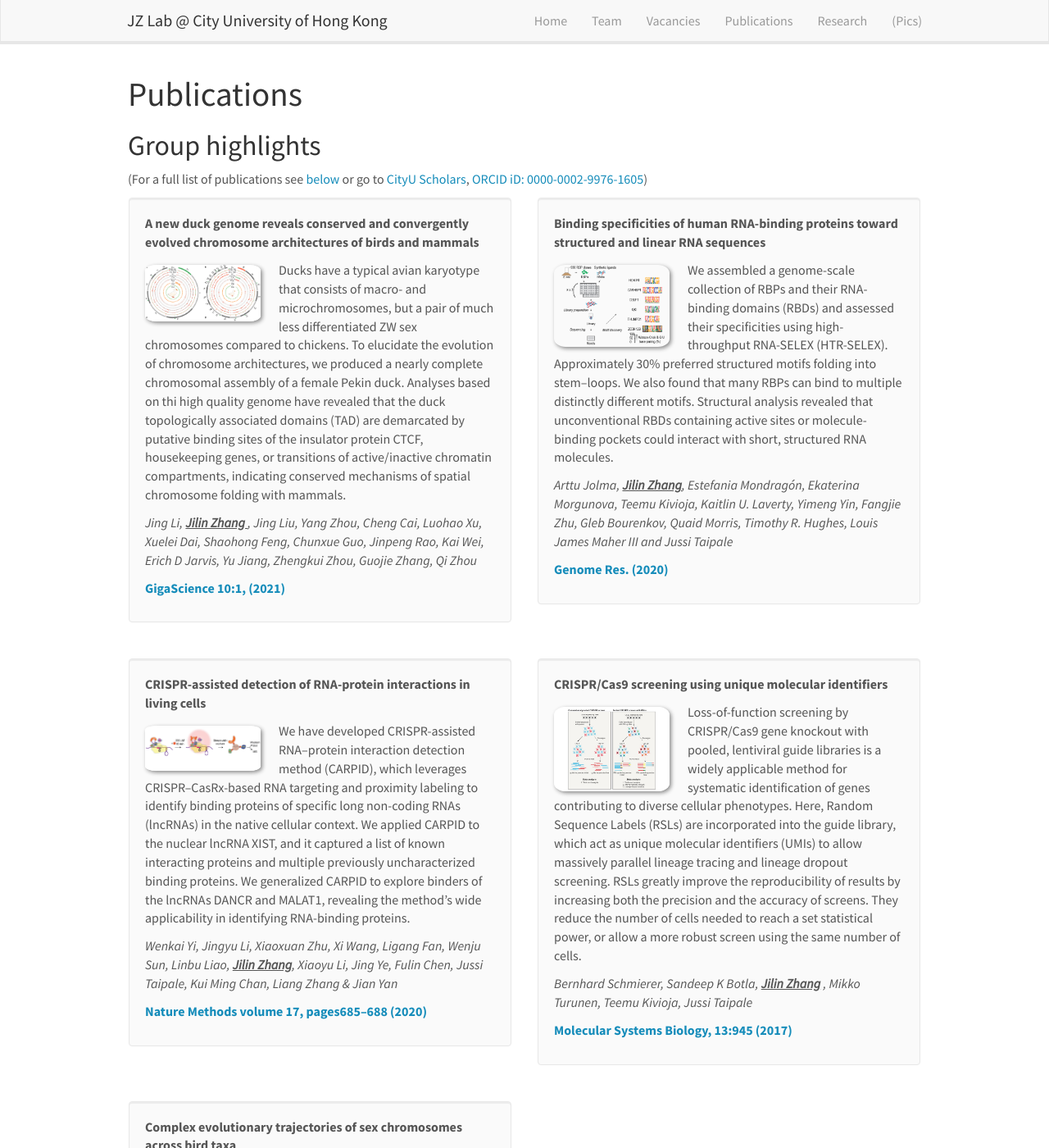
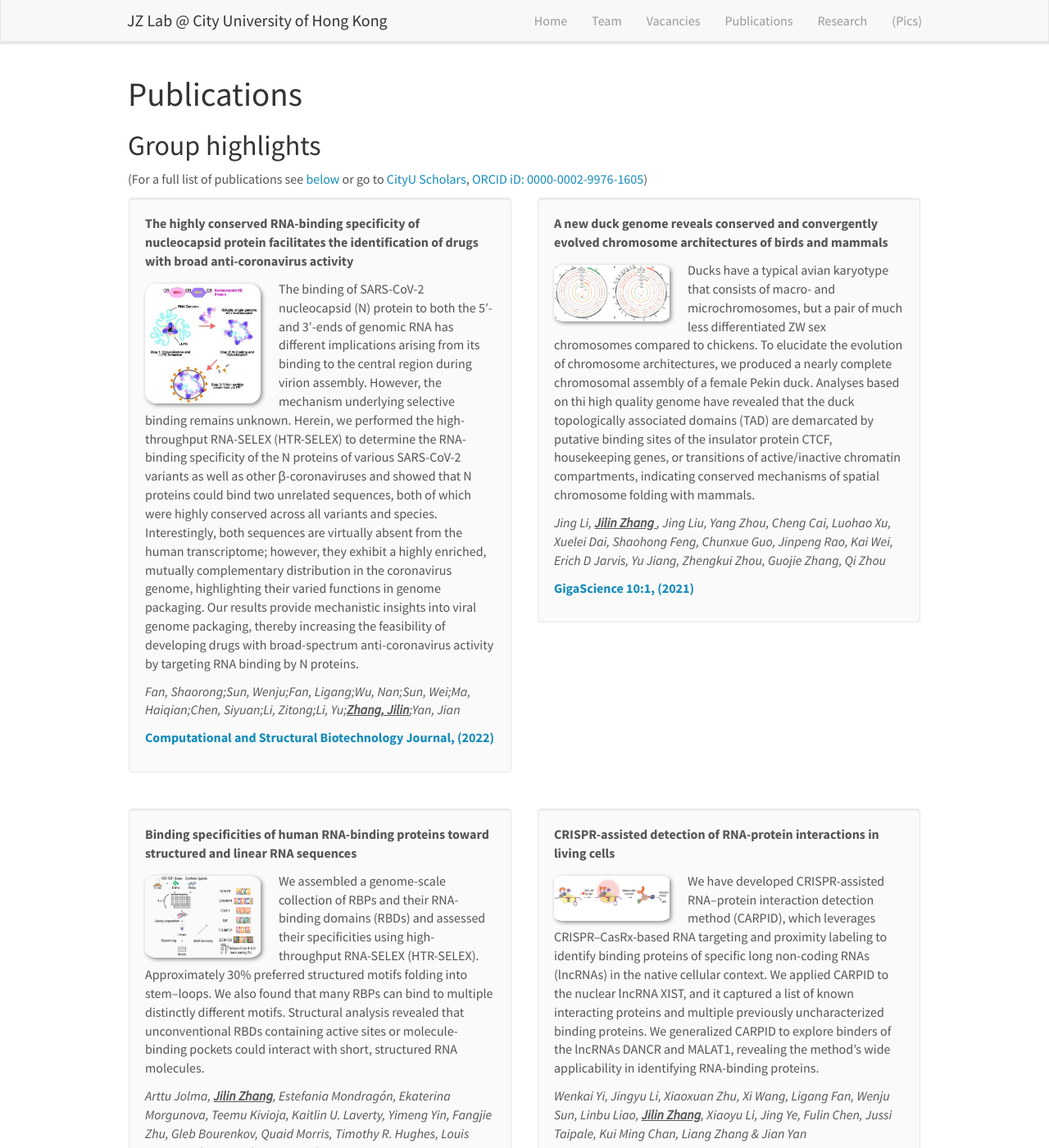
Before and after one commit to zhjilin/jzlab.github.io, a Jekyll site: the page built from _pages/publications.md, in a window 1280 px wide and 1400 px high. Shown: the whole window at 82% size. Built offline with Jekyll 4.4.1, drawn with Linux system fonts in a browser that asks for light colours; nearby versions of some CDN libraries; some of the changed text lies outside the part shown.

```diff
--- a/_data/publist.yml
+++ b/_data/publist.yml
@@ -1,3 +1,14 @@
+
+- title: "The highly conserved RNA-binding specificity of nucleocapsid protein facilitates the identification of drugs with broad anti-coronavirus activity"
+  image: csbj_2022covid.jpg
+  description: The binding of SARS-CoV-2 nucleocapsid (N) protein to both the 5′- and 3′-ends of genomic RNA has different implications arising from its binding to the central region during virion assembly. However, the mechanism underlying selective binding remains unknown. Herein, we performed the high-throughput RNA-SELEX (HTR-SELEX) to determine the RNA-binding specificity of the N proteins of various SARS-CoV-2 variants as well as other β-coronaviruses and showed that N proteins could bind two unrelated sequences, both of which were highly conserved across all variants and species. Interestingly, both sequences are virtually absent from the human transcriptome; however, they exhibit a highly enriched, mutually complementary distribution in the coronavirus genome, highlighting their varied functions in genome packaging. Our results provide mechanistic insights into viral genome packaging, thereby increasing the feasibility of developing drugs with broad-spectrum anti-coronavirus activity by targeting RNA binding by N proteins.
+  authors: Fan, Shaorong;Sun, Wenju;Fan, Ligang;Wu, Nan;Sun, Wei;Ma, Haiqian;Chen, Siyuan;Li, Zitong;Li, Yu;<strong><ins>Zhang, Jilin</ins></strong>;Yan, Jian
+  link:
+    url: https://www.sciencedirect.com/science/article/pii/S2001037022004123
+    display:  Computational and Structural Biotechnology Journal, (2022)
+  highlight: 1
+  news2:
+
 - title: "A new duck genome reveals conserved and convergently evolved chromosome architectures of birds and mammals"
   image: giaa_2021duck.jpeg
   description: Ducks have a typical avian karyotype that consists of macro- and microchromosomes, but a pair of much less differentiated ZW sex chromosomes compared to chickens. To elucidate the evolution of chromosome architectures, we produced a nearly complete chromosomal assembly of a female Pekin duck. Analyses based on thi high quality genome have revealed that the duck topologically associated domains (TAD) are demarcated by putative binding sites of the insulator protein CTCF, housekeeping genes, or transitions of active/inactive chromatin compartments, indicating conserved mechanisms of spatial chromosome folding with mammals.
```
Also changed, not shown: _data/students.yml (+7 -0 lines), _pages/openings.md (+4 -2 lines), _pages/team.md (+2 -2 lines), images/pubpic/csbj_2022covid.jpg (added).
